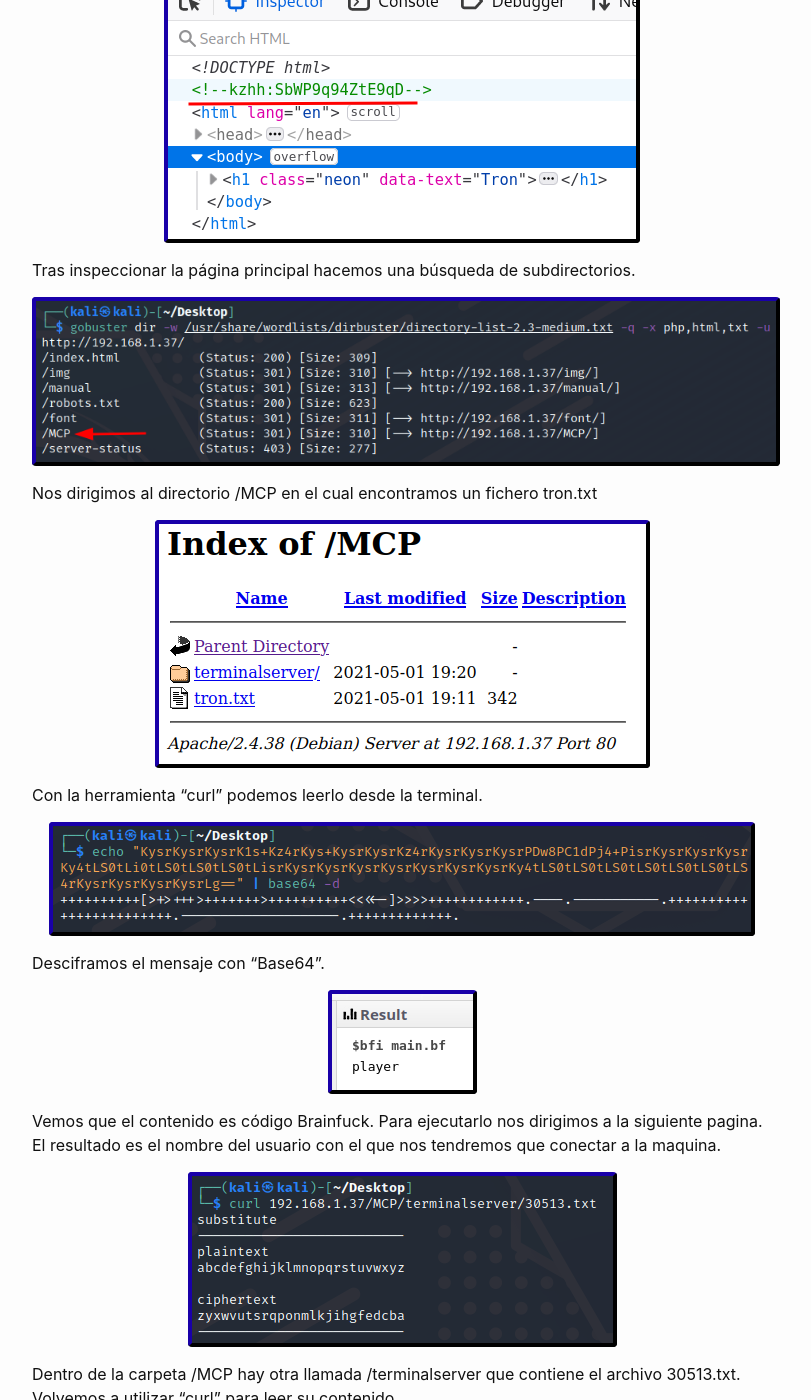
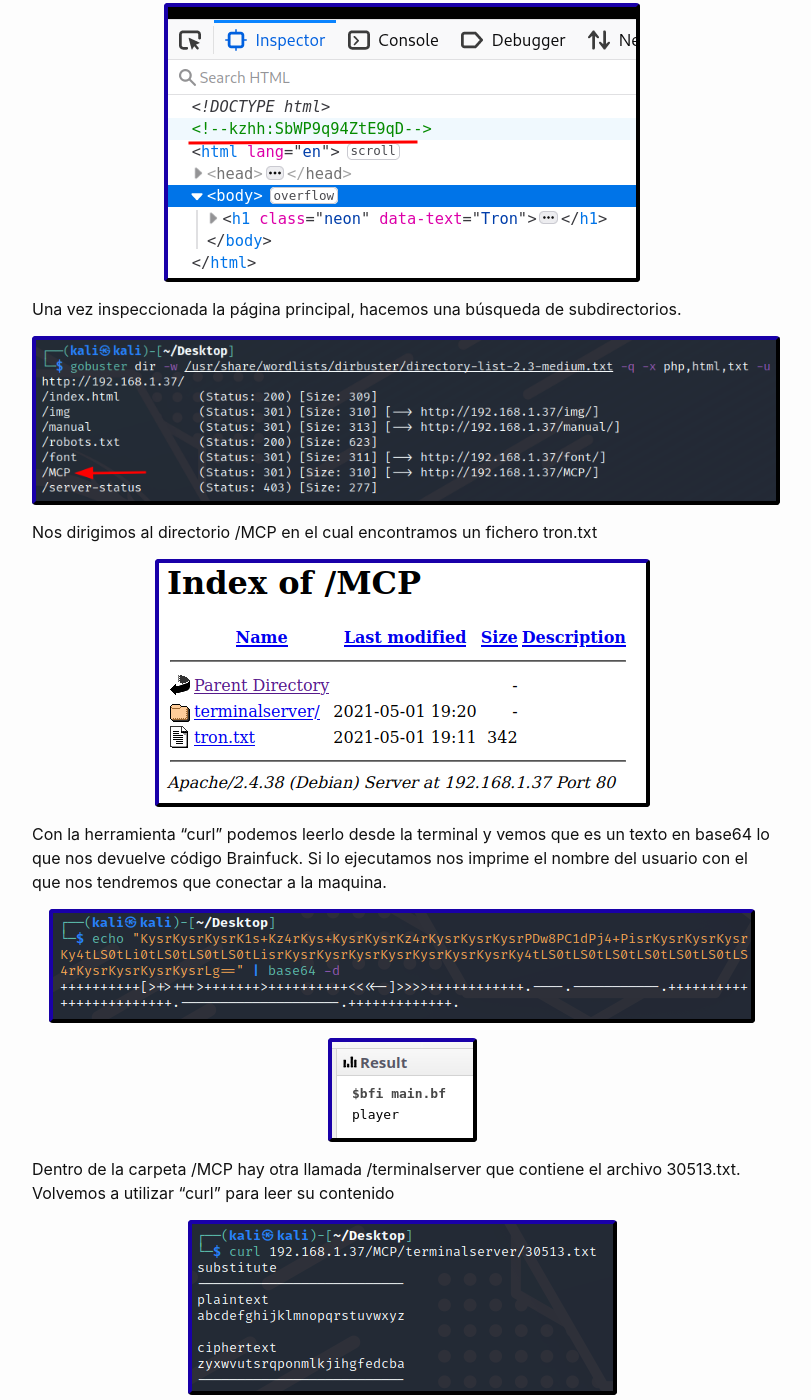
Before and after one commit to 10rdP4/10rdP4.github.io, a Jekyll site: the page built from _posts/2022-12-04-hmv-tron.md, in a window 1280 px wide and 1400 px high, scrolled down 1406 px. Shown: the whole window, without its empty margins (238-1049 px from the left). Built offline with Jekyll 4.4.1, drawn with Linux system fonts in a browser that asks for light colours; some of the changed text lies outside the part shown.

Commit message:
hmv-blackhat y correccion de tron

````diff
--- a/_posts/2022-12-04-hmv-tron.md
+++ b/_posts/2022-12-04-hmv-tron.md
@@ -7,14 +7,15 @@
 **Autor**: Noname \\
 **Dificultad**: Fácil
 
+![img](/imgs/write-ups/hackmyvm/tron/tron_1.png#center)
 
-![img](/imgs/write-ups/hackmyvm/tron/tron_1.png#center)
+## Reconocimiento
 
 Al iniciar la maquina podemos ver la dirección IP.
 
 ![img](/imgs/write-ups/hackmyvm/tron/tron_2.png#center)
 
-Una vez conocida la dirección, podemos hacer un escaneo mas profundo para obtener mas información.
+Una vez conocida la dirección, podemos hacer un escaneo más profundo.
 
 ![img](/imgs/write-ups/hackmyvm/tron/tron_3.png#center)
 
@@ -22,7 +23,7 @@
 
 ![img](/imgs/write-ups/hackmyvm/tron/tron_4.png#center)
 
-Tras inspeccionar la página principal hacemos una búsqueda de subdirectorios.
+Una vez inspeccionada la página principal, hacemos una búsqueda de subdirectorios.
 
 ![img](/imgs/write-ups/hackmyvm/tron/tron_5.png#center)
 
@@ -30,30 +31,25 @@
 
 ![img](/imgs/write-ups/hackmyvm/tron/tron_6.png#center)
 
-Con la herramienta "curl" podemos leerlo desde la terminal.
+Con la herramienta "curl" podemos leerlo desde la terminal y vemos que es un texto en base64 lo que nos devuelve código Brainfuck. Si lo ejecutamos nos imprime el nombre del usuario con el que nos tendremos que conectar a la maquina.
+
+![img](/imgs/write-ups/hackmyvm/tron/tron_9.png#center)
+
+![img](/imgs/write-ups/hackmyvm/tron/tron_8.png#center)
+
+Dentro de la carpeta /MCP hay otra llamada /terminalserver que contiene el archivo 30513.txt. Volvemos a utilizar "curl" para leer su contenido
 
 ![img](/imgs/write-ups/hackmyvm/tron/tron_7.png#center)
 
-Desciframos el mensaje con "Base64".
-
-![img](/imgs/write-ups/hackmyvm/tron/tron_8.png#center)
-
-Vemos que el contenido es código Brainfuck. Para ejecutarlo nos dirigimos a la siguiente pagina. El resultado es el nombre del usuario con el que nos tendremos que conectar a la maquina.
-
-![img](/imgs/write-ups/hackmyvm/tron/tron_9.png#center)
-
-Dentro de la carpeta /MCP hay otra llamada /terminalserver que contiene el archivo 30513.txt. Volvemos a utilizar "curl" para leer su contenido
-
+Encontramos como descifrar el comentario de la página principal. Nos dirigimos a la página Cyberchef y con la operación de "substitute" lo desciframos.
 
 ![img](/imgs/write-ups/hackmyvm/tron/tron_10.png#center)
 
-Encontramos como descifrar el comentario de la página principal. Nos dirigimos a la página Cyberchef y con la operación de "substitute" lo desciframos.
-
-![img](/imgs/write-ups/hackmyvm/tron/tron_11.png#center)
+## Explotación
 
 Una vez descifrada la contraseña podemos conectarnos al puerto 22 (SSH) con el usuario "player".
 
-![img](/imgs/write-ups/hackmyvm/tron/tron_12.png#center)
+![img](/imgs/write-ups/hackmyvm/tron/tron_11.png#center)
 
 Para una enumeración inicial utilizaremos "linpeas.sh". Primero lo descargaremos con "wget" en el directorio /tmp.
 
@@ -64,25 +60,24 @@
 
 Después le damos permisos de ejecución.
 
-`chmod +x linpeas.sh`
+```$ chmod +x linpeas.sh```
 
 Una vez hecho esto ya podremos ejecutarlo.
 
 Rápidamente veremos que tenemos permisos de escritura en /etc/passwd con lo que podremos escalar a "root".
 
-![img](/imgs/write-ups/hackmyvm/tron/tron_13.png#center)
+![img](/imgs/write-ups/hackmyvm/tron/tron_12.png#center)
 
 Generamos una nueva contraseña con "openssl" que después pegaremos en /etc/shadow sustituyendo la "x" de root.
 
-![img](/imgs/write-ups/hackmyvm/tron/tron_14.png#center)
+![img](/imgs/write-ups/hackmyvm/tron/tron_13.png#center)
 
 ![img](/imgs/write-ups/hackmyvm/tron/tron_15.png#center)
 
- Una vez guardado el fichero podemos cambiar al usuario root con la contraseña que hemos creado.
+Una vez guardado el fichero podemos cambiar al usuario root con la contraseña que hemos creado.
 
-![img](/imgs/write-ups/hackmyvm/tron/tron_16.png#center)
+![img](/imgs/write-ups/hackmyvm/tron/tron_14.png#center)
 
 Y con este paso hemos terminado.
 
-
 Muchas gracias a **Noname** por esta máquina.
````
Also changed, not shown: _posts/2022-12-04-hmv-first.md (+7 -2 lines), _posts/2022-12-06-hmv-blackhat.md (added, +86 -0 lines), imgs/write-ups/hackmyvm/blackhat/blackhat_1.png (added), imgs/write-ups/hackmyvm/blackhat/blackhat_2.png (added), imgs/write-ups/hackmyvm/tron/tron_7.png, imgs/write-ups/hackmyvm/tron/tron_9.png.
